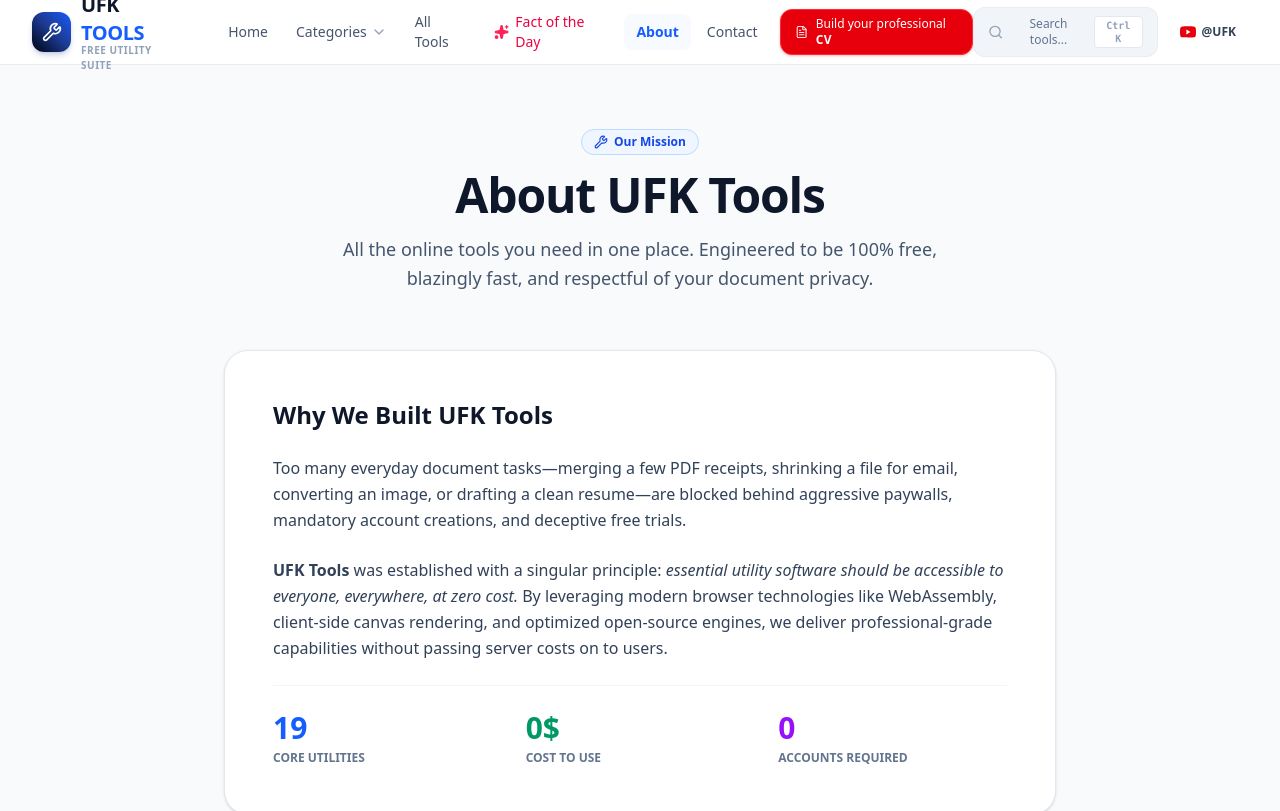
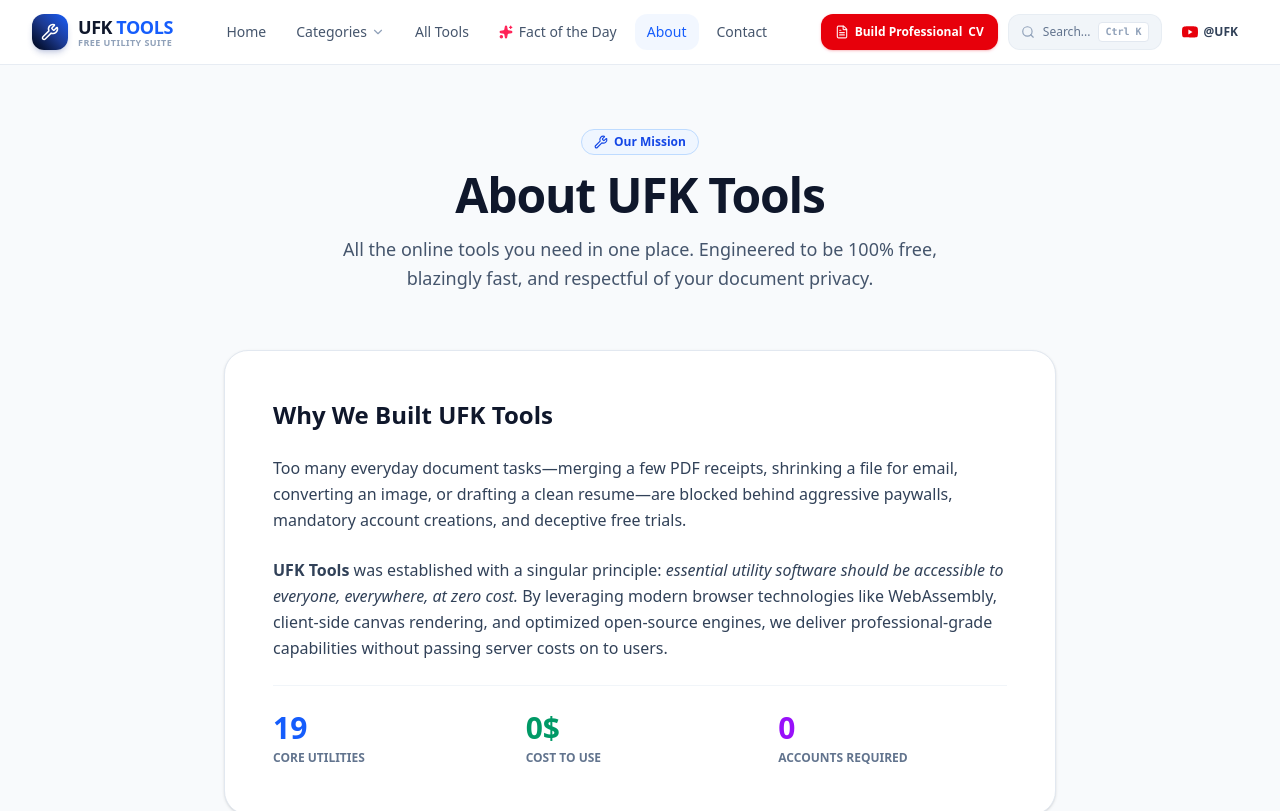
Before and after one commit to ibrahimtariq1804/ufktools, a Next.js app: page /about in a window 1280 px wide. Shown: the top 811 px of the page. Built offline with nearby package versions, Linux system fonts and the light colour scheme.

Commit message:
Refactor and perfectly format navbar spacing, layout grid, and responsive alignment

```diff
--- a/src/components/layout/Header.tsx
+++ b/src/components/layout/Header.tsx
@@ -30,51 +30,61 @@ export function Header() {
 
   return (
     <>
-      <header className="sticky top-0 z-40 w-full border-b border-slate-200/80 bg-white/90 backdrop-blur-md">
+      <header className="sticky top-0 z-40 w-full border-b border-slate-200/80 bg-white/95 backdrop-blur-md">
         <div className="mx-auto flex h-16 max-w-7xl items-center justify-between px-4 sm:px-6 lg:px-8">
-          {/* Logo / Brand */}
-          <div className="flex items-center gap-8">
-            <Link href="/" className="flex items-center gap-2.5 group">
-              <div className="flex h-10 w-10 items-center justify-center rounded-xl bg-gradient-to-tr from-slate-950 via-blue-900 to-blue-600 text-white shadow-md shadow-blue-900/20 group-hover:shadow-blue-600/30 transition-all duration-300">
-                <Wrench className="h-5 w-5 transition-transform group-hover:rotate-12 duration-300" />
+          {/* Left: Brand / Logo */}
+          <Link href="/" className="flex items-center gap-2.5 shrink-0 group py-1">
+            <div className="flex h-9 w-9 items-center justify-center rounded-xl bg-gradient-to-tr from-slate-950 via-blue-900 to-blue-600 text-white shadow-md shadow-blue-900/20 group-hover:shadow-blue-600/30 transition-all duration-300">
+              <Wrench className="h-4.5 w-4.5 transition-transform group-hover:rotate-12 duration-300" />
             </div>
             <div className="flex flex-col">
-                <span className="text-xl font-black tracking-tight text-slate-900 group-hover:text-blue-600 transition-colors">
+              <span className="text-lg font-black tracking-tight text-slate-900 group-hover:text-blue-600 transition-colors leading-none">
                 UFK <span className="text-blue-600 font-extrabold">TOOLS</span>
               </span>
-                <span className="text-[10px] font-semibold tracking-wider text-slate-400 uppercase -mt-1">
+              <span className="text-[9px] font-semibold tracking-wider text-slate-400 uppercase mt-0.5 leading-none">
                 Free Utility Suite
               </span>
             </div>
           </Link>
 
-            {/* Desktop Navigation */}
-            <nav className="hidden md:flex items-center gap-1 text-sm font-medium text-slate-600">
+          {/* Center: Desktop Navigation Links */}
+          <nav className="hidden lg:flex items-center gap-1 xl:gap-1.5 text-sm font-medium text-slate-600">
             <Link
               href="/"
-                className={`px-3 py-2 rounded-lg transition-colors hover:text-blue-600 hover:bg-slate-50 ${
-                  pathname === "/" ? "text-blue-600 font-semibold bg-blue-50/50" : ""
+              className={`inline-flex items-center px-3 h-9 rounded-xl text-xs xl:text-sm font-medium transition-colors ${
+                pathname === "/"
+                  ? "text-blue-600 font-bold bg-blue-50/80"
+                  : "hover:text-slate-900 hover:bg-slate-100/80"
               }`}
             >
               Home
             </Link>
 
-              {/* Categories Dropdown */}
+            {/* Categories Dropdown with Anti-Flicker Bridge */}
             <div
               className="relative"
               onMouseEnter={() => setIsCategoryDropdownOpen(true)}
               onMouseLeave={() => setIsCategoryDropdownOpen(false)}
             >
               <button
-                  className="flex items-center gap-1 px-3 py-2 rounded-lg hover:text-blue-600 hover:bg-slate-50 transition-colors"
+                className={`inline-flex items-center gap-1 px-3 h-9 rounded-xl text-xs xl:text-sm font-medium transition-colors ${
+                  isCategoryDropdownOpen
+                    ? "text-blue-600 bg-blue-50/60 font-semibold"
+                    : "hover:text-slate-900 hover:bg-slate-100/80"
+                }`}
                 onClick={() => setIsCategoryDropdownOpen(!isCategoryDropdownOpen)}
               >
                 <span>Categories</span>
-                  <ChevronDown className="h-4 w-4 text-slate-400 transition-transform duration-200 group-hover:rotate-180" />
+                <ChevronDown
+                  className={`h-3.5 w-3.5 text-slate-400 transition-transform duration-200 ${
+                    isCategoryDropdownOpen ? "rotate-180 text-blue-600" : ""
+                  }`}
+                />
               </button>
 
               {isCategoryDropdownOpen && (
-                  <div className="absolute top-full left-0 w-72 rounded-2xl bg-white p-3 shadow-xl border border-slate-200 animate-in fade-in slide-in-from-top-2 duration-150">
+                <div className="absolute top-full left-0 pt-1.5 z-50">
+                  <div className="w-72 rounded-2xl bg-white p-3 shadow-xl border border-slate-200/90 animate-in fade-in slide-in-from-top-1 duration-150">
                     <div className="space-y-1">
                       {CATEGORIES.map((cat) => (
                         <Link
@@ -98,28 +108,35 @@ export function Header() {
                       ))}
                     </div>
                   </div>
+                </div>
               )}
             </div>
 
             <Link
               href="/#all-tools"
-                className="px-3 py-2 rounded-lg transition-colors hover:text-blue-600 hover:bg-slate-50"
+              className="inline-flex items-center px-3 h-9 rounded-xl text-xs xl:text-sm font-medium transition-colors hover:text-slate-900 hover:bg-slate-100/80"
             >
               All Tools
             </Link>
 
             <Link
               href="/picture-of-the-day"
-                className="flex items-center gap-1.5 px-3 py-2 rounded-lg text-rose-600 hover:bg-rose-50/60 transition-colors font-medium"
+              className={`inline-flex items-center gap-1.5 px-3 h-9 rounded-xl text-xs xl:text-sm font-medium transition-colors ${
+                pathname === "/picture-of-the-day"
+                  ? "text-rose-600 font-bold bg-rose-50/80"
+                  : "text-slate-600 hover:text-rose-600 hover:bg-rose-50/60"
+              }`}
             >
-                <Sparkles className="h-4 w-4 text-rose-500 fill-rose-500" />
+              <Sparkles className="h-3.5 w-3.5 text-rose-500 fill-rose-500" />
               <span>Fact of the Day</span>
             </Link>
 
             <Link
               href="/about"
-                className={`px-3 py-2 rounded-lg transition-colors hover:text-blue-600 hover:bg-slate-50 ${
-                  pathname === "/about" ? "text-blue-600 font-semibold bg-blue-50/50" : ""
+              className={`inline-flex items-center px-3 h-9 rounded-xl text-xs xl:text-sm font-medium transition-colors ${
+                pathname === "/about"
+                  ? "text-blue-600 font-bold bg-blue-50/80"
+                  : "hover:text-slate-900 hover:bg-slate-100/80"
               }`}
             >
               About
@@ -127,41 +144,41 @@ export function Header() {
 
             <Link
               href="/contact"
-                className={`px-3 py-2 rounded-lg transition-colors hover:text-blue-600 hover:bg-slate-50 ${
-                  pathname === "/contact" ? "text-blue-600 font-semibold bg-blue-50/50" : ""
+              className={`inline-flex items-center px-3 h-9 rounded-xl text-xs xl:text-sm font-medium transition-colors ${
+                pathname === "/contact"
+                  ? "text-blue-600 font-bold bg-blue-50/80"
+                  : "hover:text-slate-900 hover:bg-slate-100/80"
               }`}
             >
               Contact
             </Link>
+          </nav>
 
-              {/* Build Your Professional CV Button — on the right of ABOUT and left of search */}
+          {/* Right: Action Bar (Build CV Button, Search & YouTube) */}
+          <div className="flex items-center gap-2 sm:gap-2.5 shrink-0">
+            {/* Build Your Professional CV Button */}
             <Link
               href="/tools/cv-builder"
-                className={`inline-flex items-center gap-2 px-3.5 py-1.5 rounded-xl text-xs font-medium transition-all ml-1.5 shadow-sm group ${
+              className={`inline-flex items-center gap-1.5 h-9 px-3.5 rounded-xl text-xs font-bold transition-all shadow-sm ${
                 pathname === "/tools/cv-builder"
                   ? "bg-red-700 text-white ring-2 ring-red-400/50 shadow-md shadow-red-700/30"
-                    : "bg-red-600 hover:bg-red-700 text-white shadow-md shadow-red-600/20 hover:shadow-red-600/35 border border-red-500 hover:border-red-600 active:scale-[0.98]"
+                  : "bg-red-600 hover:bg-red-500 text-white shadow-md shadow-red-600/20 hover:shadow-red-600/30 active:scale-[0.98]"
               }`}
             >
               <FileText className="h-3.5 w-3.5 text-white/90" />
-                <span>
-                  Build your professional <strong className="font-black text-white tracking-wide">CV</strong>
-                </span>
+              <span className="hidden xl:inline">Build Professional </span>
+              <span>CV</span>
             </Link>
-            </nav>
-          </div>
 
-          {/* Right Action Bar */}
-          <div className="flex items-center gap-2.5">
             {/* Search Trigger Button */}
             <button
               onClick={() => setIsSearchOpen(true)}
-              className="flex items-center gap-2 rounded-xl bg-slate-100 hover:bg-slate-200/70 text-slate-500 hover:text-slate-800 px-3.5 py-2 text-xs font-medium transition-colors border border-slate-200/60"
+              className="flex items-center gap-2 rounded-xl bg-slate-100 hover:bg-slate-200/70 text-slate-500 hover:text-slate-800 px-3 h-9 text-xs font-medium transition-colors border border-slate-200/60"
               aria-label="Search tools"
             >
-              <Search className="h-4 w-4 text-slate-400" />
-              <span className="hidden sm:inline">Search tools...</span>
-              <kbd className="hidden sm:inline-block rounded bg-white px-1.5 py-0.5 text-[10px] font-semibold text-slate-400 border border-slate-200">
+              <Search className="h-3.5 w-3.5 text-slate-400" />
+              <span className="hidden sm:inline">Search...</span>
+              <kbd className="hidden md:inline-block rounded bg-white px-1.5 py-0.5 text-[10px] font-semibold text-slate-400 border border-slate-200">
                 Ctrl K
               </kbd>
             </button>
@@ -171,105 +188,116 @@ export function Header() {
               href="https://youtube.com/@ufk?si=Td89kGB6O2X9L2W8"
               target="_blank"
               rel="noopener noreferrer"
-              className="hidden sm:flex items-center gap-1.5 px-3 py-2 text-xs font-semibold text-slate-700 hover:text-red-600 hover:bg-red-50/60 rounded-xl transition-colors"
+              className="hidden sm:flex items-center gap-1.5 h-9 px-2.5 text-xs font-semibold text-slate-700 hover:text-red-600 hover:bg-red-50/60 rounded-xl transition-colors"
               title="Visit UFK Channel on YouTube"
             >
               <YoutubeIcon className="h-4 w-4 text-red-600" />
-              <span>@UFK</span>
+              <span className="hidden xl:inline">@UFK</span>
             </a>
 
             {/* Mobile Menu Toggle */}
             <button
               onClick={() => setIsMobileMenuOpen(!isMobileMenuOpen)}
-              className="md:hidden p-2 rounded-xl text-slate-600 hover:bg-slate-100 transition-colors"
+              className="lg:hidden flex h-9 w-9 items-center justify-center rounded-xl text-slate-600 hover:bg-slate-100 hover:text-slate-900 transition-colors"
               aria-label="Toggle menu"
             >
-              {isMobileMenuOpen ? <X className="h-6 w-6" /> : <Menu className="h-6 w-6" />}
+              {isMobileMenuOpen ? <X className="h-5 w-5" /> : <Menu className="h-5 w-5" />}
             </button>
           </div>
         </div>
 
         {/* Mobile Dropdown Menu */}
         {isMobileMenuOpen && (
-          <div className="md:hidden border-b border-slate-200 bg-white px-4 pt-2 pb-6 space-y-3 animate-in slide-in-from-top-4 duration-200">
+          <div className="lg:hidden border-b border-slate-200 bg-white px-4 pt-3 pb-6 space-y-4 shadow-xl animate-in slide-in-from-top-2 duration-200">
             <div className="space-y-1">
               <Link
                 href="/"
                 onClick={() => setIsMobileMenuOpen(false)}
-                className="block px-3 py-2 text-base font-medium text-slate-800 rounded-lg hover:bg-slate-50"
+                className={`block px-3 py-2 text-sm font-semibold rounded-xl transition-colors ${
+                  pathname === "/" ? "text-blue-600 bg-blue-50/80" : "text-slate-800 hover:bg-slate-50"
+                }`}
               >
                 Home
               </Link>
               <Link
                 href="/#all-tools"
                 onClick={() => setIsMobileMenuOpen(false)}
-                className="block px-3 py-2 text-base font-medium text-slate-800 rounded-lg hover:bg-slate-50"
+                className="block px-3 py-2 text-sm font-medium text-slate-800 rounded-xl hover:bg-slate-50"
               >
                 All Tools
               </Link>
               <Link
                 href="/picture-of-the-day"
                 onClick={() => setIsMobileMenuOpen(false)}
-                className="flex items-center justify-between px-3 py-2 text-base font-medium text-rose-600 bg-rose-50/50 rounded-lg"
+                className={`flex items-center justify-between px-3 py-2 text-sm font-semibold rounded-xl transition-colors ${
+                  pathname === "/picture-of-the-day" ? "text-rose-600 bg-rose-50" : "text-rose-600 bg-rose-50/40"
+                }`}
               >
                 <span className="flex items-center gap-2">
                   <Sparkles className="h-4 w-4 fill-rose-500" />
                   Fact of the Day
                 </span>
-                <ArrowRight className="h-4 w-4" />
+                <ArrowRight className="h-3.5 w-3.5" />
               </Link>
               <Link
                 href="/about"
                 onClick={() => setIsMobileMenuOpen(false)}
-                className="block px-3 py-2 text-base font-medium text-slate-800 rounded-lg hover:bg-slate-50"
+                className={`block px-3 py-2 text-sm font-medium rounded-xl transition-colors ${
+                  pathname === "/about" ? "text-blue-600 bg-blue-50/80 font-semibold" : "text-slate-800 hover:bg-slate-50"
+                }`}
               >
                 About UFK Tools
               </Link>
               <Link
                 href="/contact"
                 onClick={() => setIsMobileMenuOpen(false)}
-                className="block px-3 py-2 text-base font-medium text-slate-800 rounded-lg hover:bg-slate-50"
+                className={`block px-3 py-2 text-sm font-medium rounded-xl transition-colors ${
+                  pathname === "/contact" ? "text-blue-600 bg-blue-50/80 font-semibold" : "text-slate-800 hover:bg-slate-50"
+                }`}
               >
                 Contact & Support
               </Link>
 
               {/* Build Professional CV in mobile menu */}
+              <div className="pt-2">
                 <Link
                   href="/tools/cv-builder"
                   onClick={() => setIsMobileMenuOpen(false)}
-                className="flex items-center justify-between px-3.5 py-2.5 text-sm font-semibold text-white bg-red-600 hover:bg-red-700 rounded-xl shadow-sm border border-red-500 transition-colors"
+                  className="flex items-center justify-between px-4 py-2.5 text-xs font-bold text-white bg-red-600 hover:bg-red-500 rounded-xl shadow-md shadow-red-600/20 transition-all"
                 >
                   <span className="flex items-center gap-2">
                     <FileText className="h-4 w-4 text-white" />
-                  <span>
-                    Build your professional <strong className="font-black text-white">CV</strong>
+                    <span>Build your professional CV</span>
                   </span>
-                </span>
+                  <ArrowRight className="h-3.5 w-3.5" />
                 </Link>
+              </div>
 
+              <div className="pt-1">
                 <a
                   href="https://youtube.com/@ufk?si=Td89kGB6O2X9L2W8"
                   target="_blank"
                   rel="noopener noreferrer"
                   onClick={() => setIsMobileMenuOpen(false)}
-                className="flex items-center gap-2 px-3 py-2 text-base font-medium text-red-600 rounded-lg hover:bg-red-50"
+                  className="flex items-center gap-2 px-3 py-2 text-xs font-semibold text-red-600 rounded-xl hover:bg-red-50"
                 >
                   <YoutubeIcon className="h-4 w-4 text-red-600" />
-                UFK Channel on YouTube
+                  <span>UFK Channel on YouTube</span>
                 </a>
               </div>
+            </div>
 
-            <div className="pt-2 border-t border-slate-100">
-              <div className="px-3 py-1 text-xs font-semibold text-slate-400 uppercase tracking-wider">
+            <div className="pt-3 border-t border-slate-100">
+              <div className="px-3 py-1 text-xs font-bold text-slate-400 uppercase tracking-wider">
                 Categories
               </div>
-              <div className="grid grid-cols-1 gap-1 mt-1">
+              <div className="grid grid-cols-1 sm:grid-cols-2 gap-1 mt-1">
                 {CATEGORIES.map((cat) => (
                   <Link
                     key={cat.id}
                     href={cat.id === "picture-of-day" ? "/picture-of-the-day" : `/#category-${cat.slug}`}
                     onClick={() => setIsMobileMenuOpen(false)}
-                    className="flex items-center gap-2.5 px-3 py-2 text-sm text-slate-700 rounded-lg hover:bg-slate-50"
+                    className="flex items-center gap-2.5 px-3 py-2 text-xs font-medium text-slate-700 rounded-xl hover:bg-slate-50"
                   >
                     <DynamicIcon name={cat.iconName} className="h-4 w-4 text-blue-600" />
                     <span>{cat.name}</span>
```
Lines whose indentation alone changed are shown as unchanged.
